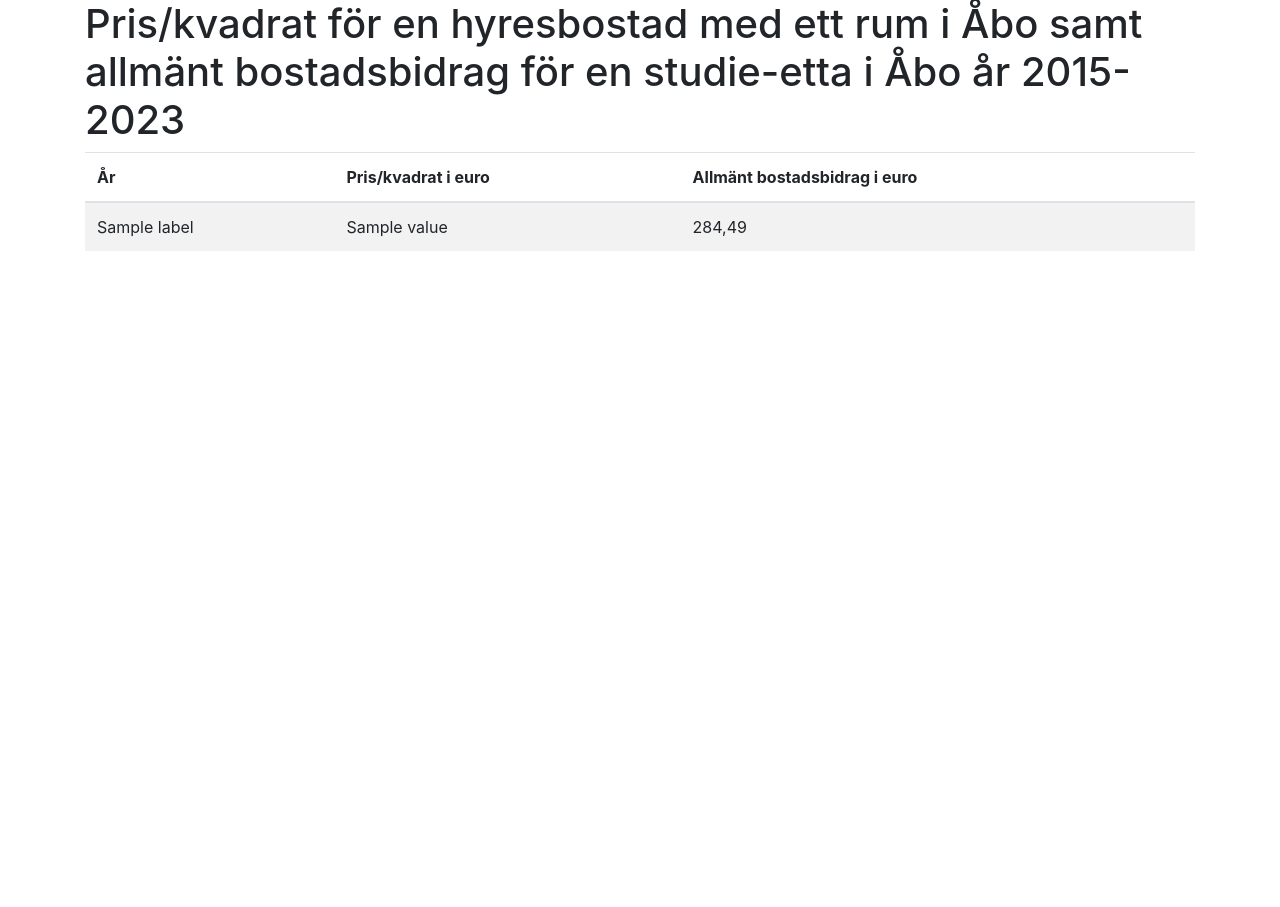
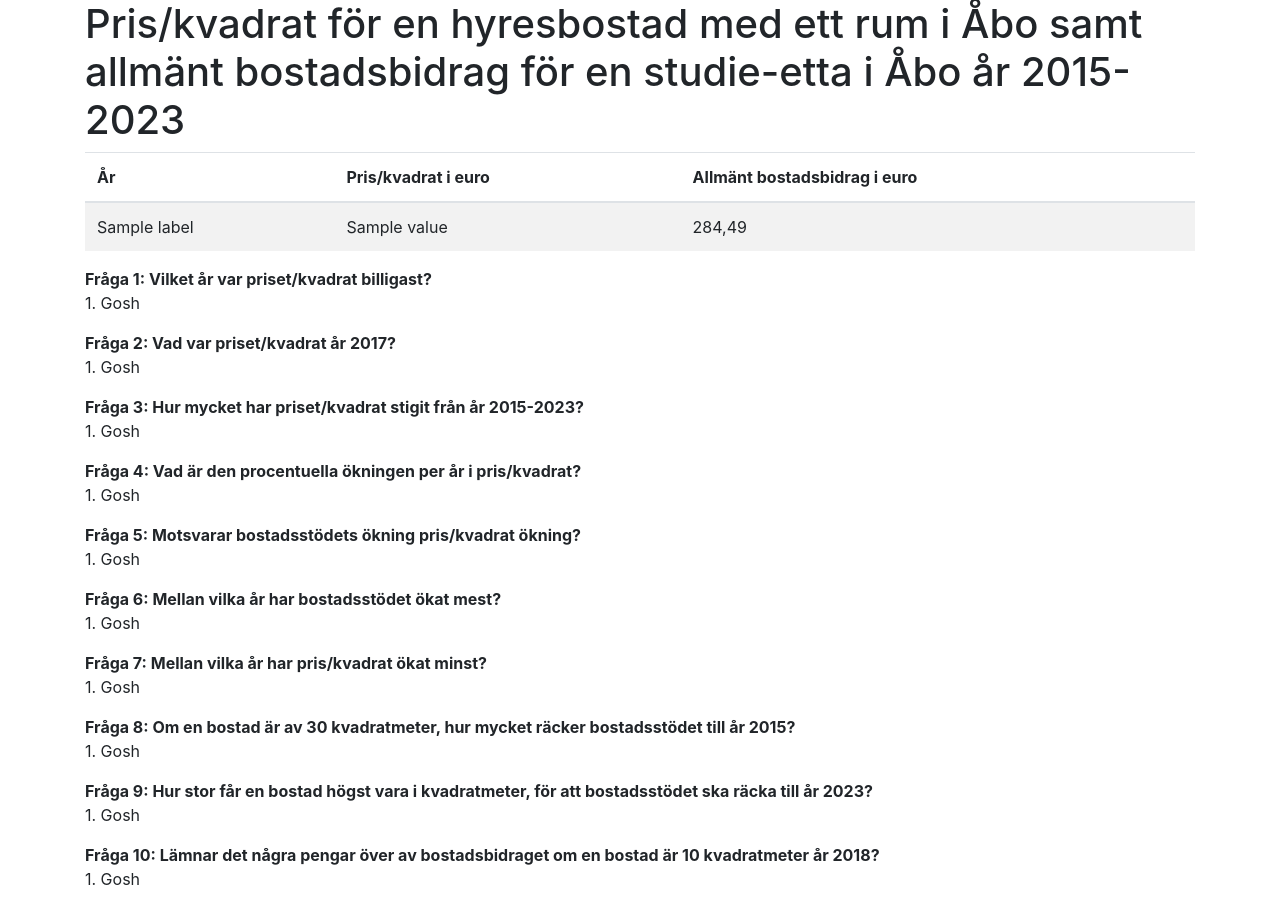
Before and after one commit to benjaaminh/FIT-task3, a Django app: page / in a window 1280 px wide. Before the commit the page ends 251 px from the top, so only its background shows below. Run offline with Django 4.2, Linux system fonts and the light colour scheme; tables that the repository leaves empty hold one stand-in row (values such as "Sample post"); a database or web service that is not in the repository returns one stand-in record (values such as "Sample title"); data that the repository does not hold is empty; some libraries are stand-ins or nearby versions.

Commit message:
Added questions and answers to html file

```diff
--- a/task3/data_analysis/templates/pages/index.html
+++ b/task3/data_analysis/templates/pages/index.html
@@ -31,6 +31,27 @@
                 {% endfor %}
             </tbody>
         </table>
+        <b> Fråga 1: Vilket år var priset/kvadrat billigast?  </b>
+        <p> 1. Gosh </p>
+        <b> Fråga 2: Vad var priset/kvadrat år 2017?  </b>
+        <p> 1. Gosh </p>
+        <b> Fråga 3: Hur mycket har priset/kvadrat stigit från år 2015-2023?  </b>
+        <p> 1. Gosh </p>
+        <b> Fråga 4: Vad är den procentuella ökningen per år i pris/kvadrat?  </b>
+        <p> 1. Gosh </p>
+        <b> Fråga 5: Motsvarar bostadsstödets ökning pris/kvadrat ökning?  </b>
+        <p> 1. Gosh </p>
+        <b> Fråga 6: Mellan vilka år har bostadsstödet ökat mest?  </b>
+        <p> 1. Gosh </p>
+        <b> Fråga 7: Mellan vilka år har pris/kvadrat ökat minst?  </b>
+        <p> 1. Gosh </p>
+        <b> Fråga 8: Om en bostad är av 30 kvadratmeter, hur mycket räcker bostadsstödet till år 2015?  </b>
+        <p> 1. Gosh </p>
+        <b> Fråga 9: Hur stor får en bostad högst vara i kvadratmeter, för att bostadsstödet ska räcka till år 2023?  </b>
+        <p> 1. Gosh </p>
+        <b> Fråga 10: Lämnar det några pengar över av bostadsbidraget om en bostad är 10 kvadratmeter år 2018?  </b>
+        <p> 1. Gosh </p>
+
     </div>
 </body>
 
```
Also changed, not shown: task3/db.sqlite3.
